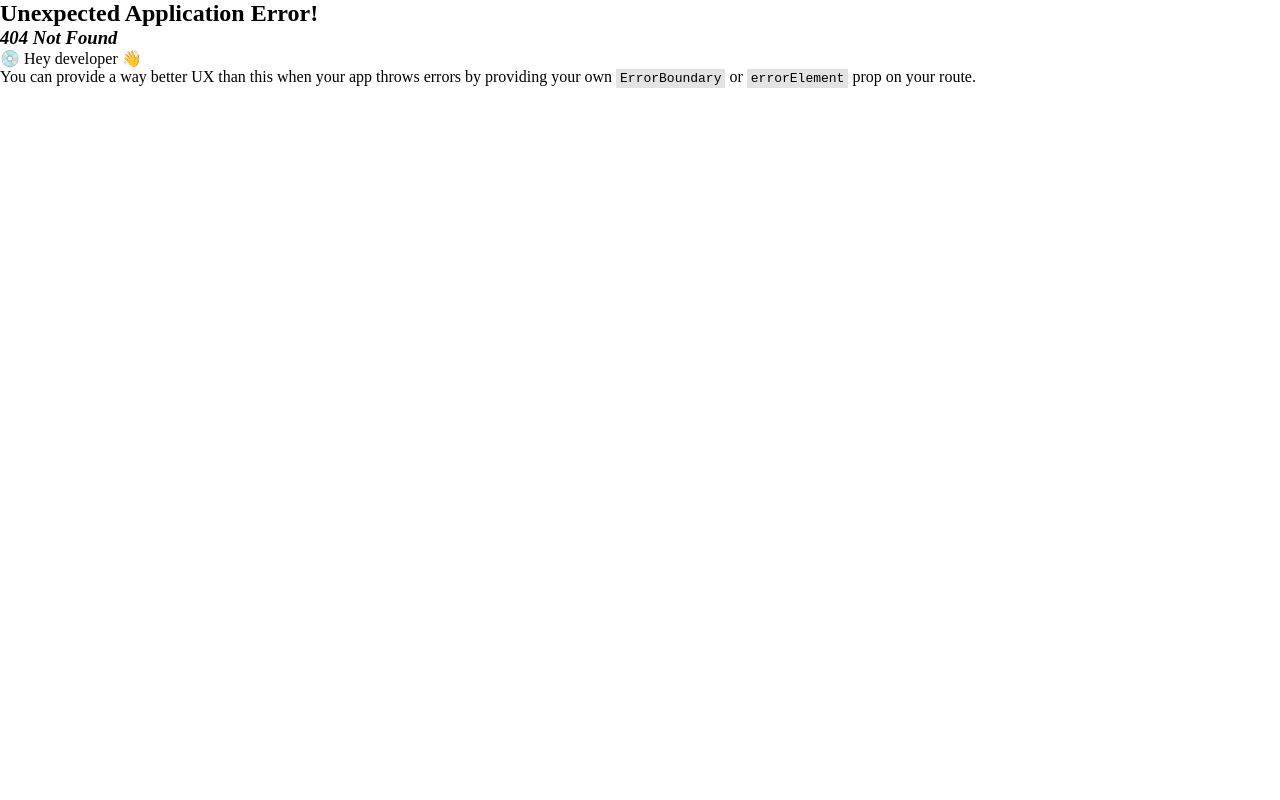
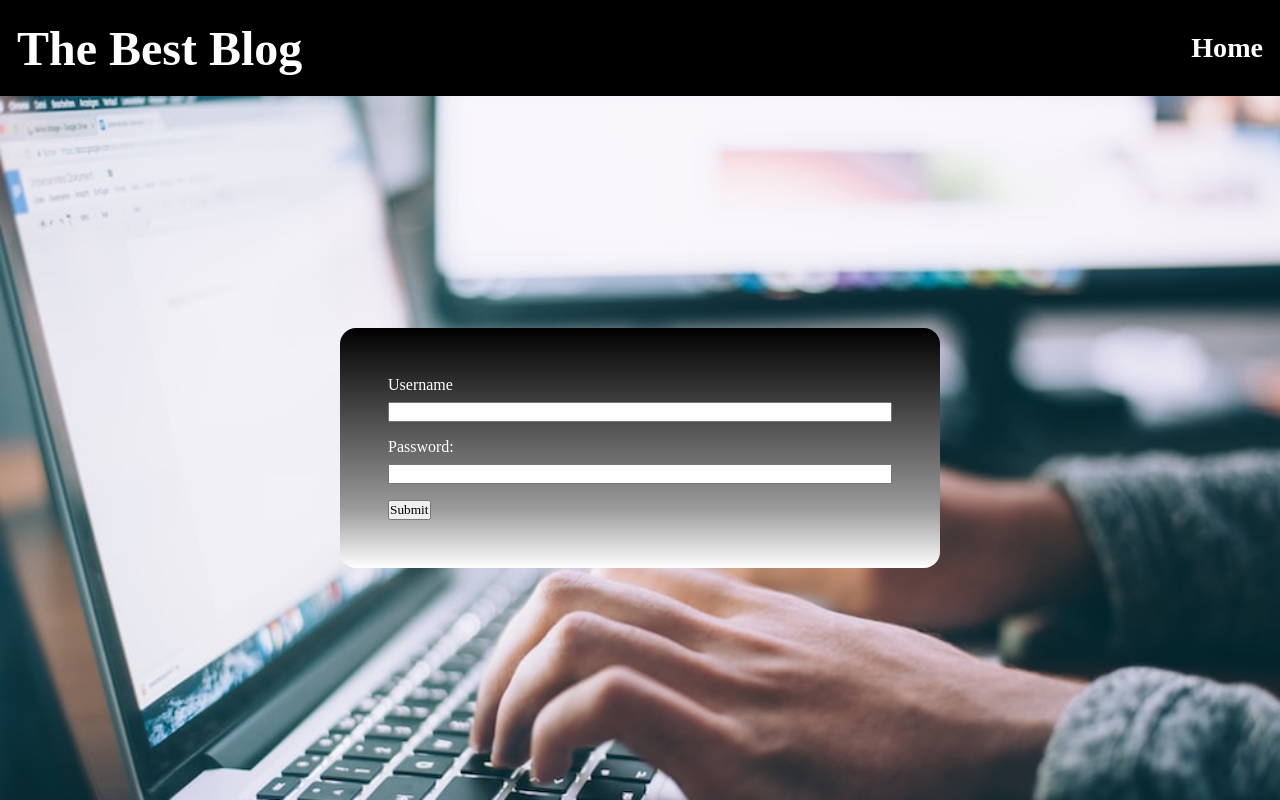
Before and after one commit to whuang1101/Blog-API, a React (Vite) app in the folder client/BlogAPI/: page /login in a window 1280 px wide. Before the commit this address had no page. Built offline with nearby package versions, Linux system fonts and the light colour scheme; a web font is replaced by a local one.

Commit message:
Set up JWT and login form

```diff
--- a/client/BlogAPI/package.json
+++ b/client/BlogAPI/package.json
@@ -10,9 +10,12 @@
     "preview": "vite preview"
   },
   "dependencies": {
+    "framer-motion": "^10.16.1",
+    "jsonwebtoken": "^9.0.1",
     "react": "^18.2.0",
     "react-dom": "^18.2.0",
-    "react-router-dom": "^6.15.0"
+    "react-router-dom": "^6.15.0",
+    "typewriter-effect": "^2.20.1"
   },
   "devDependencies": {
     "@types/react": "^18.2.15",
--- /dev/null
+++ b/client/BlogAPI/src/components/footer.jsx
@@ -0,0 +1,8 @@
+
+const Footer = () =>{
+    return(
+<footer>
+    <div className="credits">Created By @whuang1101</div>
+</footer>)
+}
+export default Footer
--- a/client/BlogAPI/src/components/header.jsx
+++ b/client/BlogAPI/src/components/header.jsx
@@ -1,12 +1,36 @@
-import "../css/home.css"
+import "../css/home.css";
+import {motion} from "framer-motion"
 const Header = () => {
+    const handleHomeClick = () => {
+        window.scrollTo({ top: 0, behavior: "smooth" });
+      };
+      const handleScrollDown = () => {
+        window.scrollTo({ top: window.innerHeight, behavior: 'smooth' });
+      };
+      const handleEnterKey = (event) => {
+        if (event.key === "Enter") {
+            handleHomeClick();
+        }
+    };
+    const handleScrollDownEnter = (event) => {
+        if (event.key === "Enter") {
+            handleScrollDown();
+        }
+    };
+
  return (
     <header>
-        <h1 className="title">The Best Blog</h1>
+        <motion.h1 whileHover={{ scale: 1.1 }}
+        whileTap={{ scale: 0.9 }}className="title" >The Best Blog</motion.h1>
         <nav>
-            <h3 className="home">Home</h3>
-            <h3 className="post">Post</h3>
-            <h3>Login</h3>
+            <motion.h3 whileHover={{ scale: 1.1 }}
+            whileTap={{ scale: 0.9 }}
+            className="home" onClick={handleHomeClick} onKeyDown={handleEnterKey}>Home</motion.h3>
+            <motion.h3 whileHover={{ scale: 1.1 }}
+            whileTap={{ scale: 0.9 }}
+            className="post" onClick={handleScrollDown} onKeyDown={handleScrollDownEnter}>Post</motion.h3>
+            <motion.h3 whileHover={{ scale: 1.1 }}
+            whileTap={{ scale: 0.9 }}><a href= "/login" style={{color:"white", textDecoration: "none"}}>Login</a></motion.h3>
         </nav>
     </header>
  )
--- a/client/BlogAPI/src/components/homepage.jsx
+++ b/client/BlogAPI/src/components/homepage.jsx
@@ -1,11 +1,71 @@
+import { useEffect, useState } from "react";
 import Header from "./header"
+import Typewriter from "typewriter-effect";
+import Footer from "./footer";
+import { motion } from "framer-motion"
+
 const Homepage = () => {
+        const fadeInVariants = {
+        hidden: { opacity: .2 },
+        visible: { opacity: 1 }
+      };
+    const [data, setData] = useState([]);
+    useEffect(() => {
+        const fetchData = async () => {
+            try {
+                const apiUrl = "http://localhost:3000/posts";
+                const response = await fetch(apiUrl);
+                const data = await response.json();
+                setData(data);
+            } catch (error) {
+                console.error("Error Fetching data: ", error);
+            }
+        };
+
+        fetchData();
+    }, []);
     return (
-        <body>
-            <div className="home-page">
-                <Header/>
+        <motion.div initial="hidden"
+        animate="visible"
+        variants={fadeInVariants}
+        transition={{ duration: 1 }}>
+            <Header/>
+            <div className="home-section">
+            <div className="text-container">
+                <div className="title-sequence">
+                <Typewriter
+                onInit={(typewriter) => {
+                    typewriter
+                        .typeString("Welcome to the world's best blog!")
+                        .pauseFor(1000)
+                        .deleteAll()
+                        .typeString("I hope you enjoy your stay!")
+                        .start();
+                }}
+            />
+                </div>
             </div>
-        </body>
+            </div>
+            <div className="blog-section" id="blog-section">
+                <div className="blogs">
+                    {data.map(item => (
+                    <motion.div
+                    whileHover={{ scale: 1.1 }}
+                    whileTap={{ scale: 0.9 }}
+                    className="blog-post" key={item._id}>
+                        <div className="picture" style={{ backgroundImage: `url(${item.picture_url})`, backgroundSize: "cover", backgroundPosition: "center" }}>
+                            <div className="blog-title">{item.title}</div>
+                        </div>
+                        <div className="read">
+                        read
+                        </div>
+                    </motion.div>
+                    ))}
+                </div>
+            </div>
+            <Footer />
+
+        </motion.div>
     )
 }
 
--- /dev/null
+++ b/client/BlogAPI/src/components/login.jsx
@@ -0,0 +1,74 @@
+import {motion} from "framer-motion"
+import "../css/login.css"
+import { useState } from "react";
+const Login = () => {
+    const [username, setUsername] = useState('');
+    const [password, setPassword] = useState('');
+    const formData = {
+        username: username,
+        password: password
+    };
+    const fadeInVariants = {
+        hidden: { opacity: .2 },
+        visible: { opacity: 1 }
+      };
+    const handleSubmit = async (e) => {
+        e.preventDefault();
+
+        try {
+            const response = await fetch('http://localhost:3000/login', {
+                method: 'POST',
+                headers: {
+                    'Content-Type': 'application/json'
+                },
+                body: JSON.stringify(formData)
+            });
+            const data = await response.json()
+            console.log(data);
+            if (response.ok) {
+                if (data.token) {
+                    console.log("Token:", data.token); // Log the token
+                }
+            }
+        } catch (error) {
+            console.error('Error submitting form:', error);
+        }
+    }
+    return(
+        <motion.div initial="hidden"
+        animate="visible"
+        variants={fadeInVariants}
+        transition={{ duration: 1 }}>
+        <header>
+        <motion.h1 whileHover={{ scale: 1.1 }}
+        whileTap={{ scale: 0.9 }}className="title" ><a href="/" style={{color:"white", textDecoration:"none"}}>The Best Blog</a></motion.h1>
+        <nav>
+            <motion.h3 whileHover={{ scale: 1.1 }}
+            whileTap={{ scale: 0.9 }}
+            className="home"><a href="/" style={{color:"white", textDecoration:"none"}}>Home</a></motion.h3>
+        </nav>
+    </header>
+    <div className="home-section">
+        <div className="login-form" >
+         <form onSubmit={handleSubmit}>
+                <div className="username-container">
+                    <label htmlFor="username">Username</label>
+                    <input type="text" name="username" onChange={(e) => setUsername(e.target.value)}/>
+                </div>
+                <div className="password-container">
+                    <label htmlFor="password">Password:</label>
+                    <input type="password" name="password" onChange={(e) => setPassword(e.target.value)}/>
+                </div>
+                <div className="submit-container">
+                    <input type="submit" className="submit" />
+                </div>
+            </form>
+        </div>
+
+    </div>
+    </motion.div>
+
+    )
+
+}
+export default Login
--- a/client/BlogAPI/src/components/router.jsx
+++ b/client/BlogAPI/src/components/router.jsx
@@ -1,10 +1,15 @@
 import { createBrowserRouter, RouterProvider } from "react-router-dom";
 import Homepage from "./homepage";
+import Login from "./login";
 const Router = () => {
   const router = createBrowserRouter([
     {
       path: "/",
       element: <Homepage />,
+    },
+    {
+      path: "/login",
+      element: < Login/>,
     },
   ]);
 
--- a/client/BlogAPI/src/css/home.css
+++ b/client/BlogAPI/src/css/home.css
@@ -2,23 +2,36 @@
     margin: 0;
     padding: 0;
     box-sizing: border-box;
+    font-family: BoldFont, 'Times New Roman', Times, serif;
+}
+html {
+    scroll-behavior: smooth;
+  }
+#root {
+    position: relative;
+}
+#container {
+    position: relative;
 }
 header {
     display: flex;
     justify-content: space-between;
-    width: 100vw;
     border: 1px solid black;
     padding: 1em;
     align-items: center;
-    position: sticky;
     background-color: black;
     color: white;
+    position: sticky;
+    top:0;
+    z-index: 1;
+    height: 6em;
+    font-size: clamp(10px,1em,20px);
 }
 nav {
     font-family: BoldFont,'Times New Roman', Times, serif;
     display: flex;
     font-size: 1.5em;
-    gap: 1em;
+    gap: clamp(0em,1em,2em);
     align-items: center;
 }
 
@@ -26,13 +39,94 @@ nav {
     font-family: BoldFont,'Times New Roman', Times, serif;
     font-size: 3em;
 }
-.home-page {
-    height: 100vh;
+.home-section {
+    height: calc(100vh - 6em);
     background-image: url("../assets/photo-1486312338219-ce68d2c6f44d.jpeg");
     background-size: cover;
+    position: relative;
+}
+
+.title-sequence {
+    font-size: 3.5em;
+
+    top: 50%;
+    left: 50%;
+    transform: translate(-50%, -50%);
+    text-align: center;
+    position: absolute;
+}
+.blog-section {
+    display: flex;
+    justify-content: center;
+    padding: 6em;
+    background-color: white;
+    z-index: 1;
+    background-image: url("../assets/blog-background.webp");
+}
+.blogs {
+    padding: 1em;
+    width: clamp(70%,1200px, 95%);
+    display: flex;
+    flex-wrap: wrap;
+}
+.blog-post {
+    display: flex;
+    flex-direction: column;
+    height: 15em;
+    width: 20em;
+}
+.blog-title {
+    position: absolute;
+    bottom: 0%;
+    left: 50%;
+    transform: translateX(-50%);
+    font-size: 1.5em;
+    text-align: center;
+    color: black;
+}
+.picture, .read {
+    color: white;
+    position: relative;
+    border: 1px solid white;
+}
+.picture {
+    flex: 1;
+    border-radius: 1em 1em 0em 0em;
+}
+.read {
+    flex:.3;
+    border-radius: 0em 0em 1em 1em;
+    display: flex;
+    align-items: center;
+    justify-content: center;
+    font-size: 1.5em;
+}
+.credits {
+    font-size: 2em;
+    font-family: BoldFont, 'Times New Roman', Times, serif;
+    color: white;
+}
+footer {
+    display: flex;
+    justify-content: center;
+    align-items: center;
+    padding: 1em;
+    background-color: black;
 }
 
 @font-face {
     font-family: BoldFont;
     src: url("../assets/SuperEasy-ZVAr3.ttf");
 }
+
+@media screen and (max-width: 576px) {
+    header {
+        font-size: .5em;
+    }
+    .home-section {
+        height: calc(100vh - 3em);
+    }
+    .blog-section {
+        padding: 3em;
+    }
+}
--- /dev/null
+++ b/client/BlogAPI/src/css/login.css
@@ -0,0 +1,23 @@
+.login-form {
+    position: absolute;
+    width: clamp(40%, 600px, 80%);
+    top: 50%;
+    left: 50%;
+    transform: translate(-50%,-50%);
+    background-image: linear-gradient(to bottom, black, #333, #666, #999, white);
+    padding: 3em;
+    border-radius: 1em;
+}
+
+form {
+    display: flex;
+    flex-direction: column;
+    gap: 1em;
+}
+
+.username-container, .password-container {
+    color: white;
+    display: flex;
+    flex-direction: column;
+    gap: .5em;
+}
```
Also changed, not shown: client/BlogAPI/src/assets/blog-background.webp (added), 1 other file (tests, documents, lock files or other folders).
